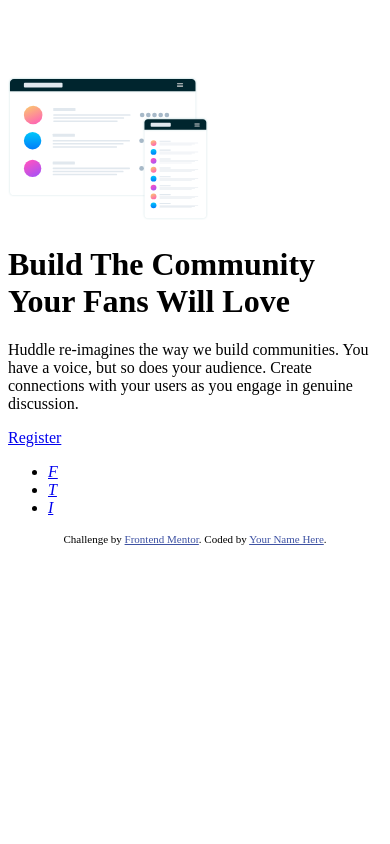
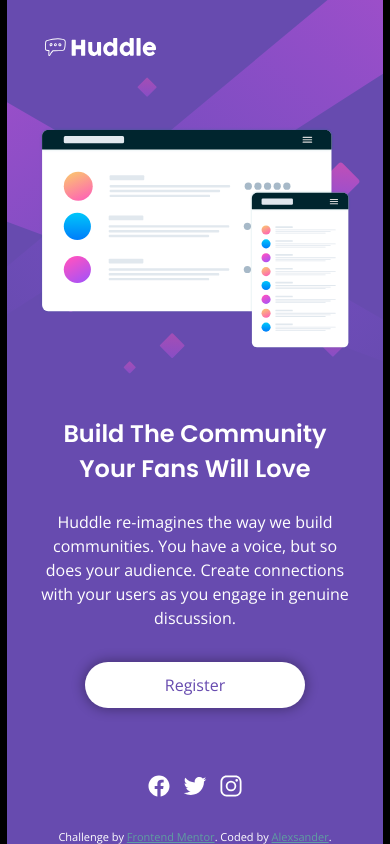
Before and after one commit to alexsanderBDS/frontend-mentor-huddle-landing-page-with-single-introductory-section-master, a plain HTML site: page index.html in a window 390 px wide. Drawn offline with nearby package versions, Linux system fonts and the light colour scheme.

Commit message:
mobile design 99% done!

```diff
--- a/index.html
+++ b/index.html
@@ -11,6 +11,12 @@
       sizes="32x32"
       href="./images/favicon-32x32.png"
     />
+    <link rel="preconnect" href="https://fonts.googleapis.com" />
+    <link rel="preconnect" href="https://fonts.gstatic.com" crossorigin />
+    <link
+      href="https://fonts.googleapis.com/css2?family=Open+Sans&family=Poppins:wght@400;600&display=swap"
+      rel="stylesheet"
+    />
 
     <link rel="stylesheet" href="styles.css" />
 
@@ -20,7 +26,7 @@
   </head>
   <body>
     <main class="container">
-      <img src="images/logo.svg" alt="logo" class="logo" />
+      <img src="images/logo.svg" alt="logo" class="logo" width="100" />
       <img
         src="images/illustration-mockups.svg"
         alt="design models"
@@ -34,23 +40,43 @@
           so does your audience. Create connections with your users as you
           engage in genuine discussion.
         </p>
+        <a href="#register" class="btn">Register</a>
       </div>
-      <a href="#register" class="btn">Register</a>
       <address class="link">
         <ul class="link-list">
-          <li class="link-item"><a href="#facebook">F</a></li>
-          <li class="link-item"><a href="#twitter">T</a></li>
-          <li class="link-item"><a href="#instagram">I</a></li>
+          <li class="link-item">
+            <a href="#facebook"
+              ><ion-icon name="logo-facebook" class="icon"></ion-icon
+            ></a>
+          </li>
+          <li class="link-item">
+            <a href="#twitter"
+              ><ion-icon name="logo-twitter" class="icon"></ion-icon
+            ></a>
+          </li>
+          <li class="link-item">
+            <a href="#instagram"
+              ><ion-icon name="logo-instagram" class="icon"></ion-icon
+            ></a>
+          </li>
         </ul>
       </address>
-      <footer>
+      <footer class="footer">
         <p class="attribution">
           Challenge by
           <a href="https://www.frontendmentor.io?ref=challenge" target="_blank"
             >Frontend Mentor</a
-          >. Coded by <a href="#">Your Name Here</a>.
+          >. Coded by <a href="https://github.com/alexsanderbds">Alexsander</a>.
         </p>
       </footer>
     </main>
+    <script
+      type="module"
+      src="https://unpkg.com/ionicons@5.5.2/dist/ionicons/ionicons.esm.js"
+    ></script>
+    <script
+      nomodule
+      src="https://unpkg.com/ionicons@5.5.2/dist/ionicons/ionicons.js"
+    ></script>
   </body>
 </html>
--- a/styles.css
+++ b/styles.css
@@ -3,7 +3,15 @@
   text-align: center;
 }
 .attribution a {
-  color: hsl(228, 45%, 44%);
+  /* color: hsl(228, 45%, 44%); */
+  color: cadetblue;
+}
+
+* {
+  margin: 0;
+  padding: 0;
+  box-sizing: border-box;
+  border: none;
 }
 
 html {
@@ -37,4 +45,118 @@ html {
   --80ws: calc(80rem / 16);
   --96ws: calc(96rem / 16);
   --128ws: calc(128rem / 16);
+
+  /* # COLORS */
+  --color-pv: hsl(257, 40%, 49%);
+  --color-psm: hsl(300, 69%, 71%);
+
+  overflow-x: hidden;
 }
+
+body {
+  font-family: "Open Sans", sans-serif;
+  font-weight: 400;
+  font-size: var(--16px);
+  background-color: #000;
+  color: #fff;
+
+  overflow-x: hidden;
+}
+
+.container {
+  min-width: calc(375rem / 16);
+  max-width: calc(376rem / 16);
+  margin: 0 auto;
+  background-color: var(--color-pv);
+  min-height: 100vh;
+  background-image: url(images/bg-mobile.svg);
+  background-repeat: no-repeat;
+  background-size: contain;
+
+  padding: var(--32ws);
+
+  display: grid;
+  grid-template-columns: 1fr;
+  gap: var(--48ws);
+
+  position: relative;
+}
+
+.logo {
+  width: calc(120rem / 16);
+}
+
+.heading {
+  font-family: "Poppins", sans-serif;
+  font-size: var(--24px);
+  text-align: center;
+}
+
+.content {
+  display: flex;
+  flex-direction: column;
+  gap: var(--24ws);
+}
+
+.text {
+  text-align: center;
+  line-height: 1.5;
+}
+
+.main-img {
+  width: 100%;
+}
+
+.btn:link,
+.btn:visited {
+  margin: auto;
+  width: calc(220rem / 16);
+  padding: var(--12ws) var(--24ws);
+  text-align: center;
+  text-decoration: none;
+
+  background-color: #fff;
+  color: var(--color-pv);
+  border-radius: var(--32ws);
+  box-shadow: 0 0 12px 2px rgb(0 0 0 / 31%);
+
+  transition: background 0.5s, color 0.5s;
+}
+
+.btn:hover,
+.btn:active {
+  background-color: var(--color-psm);
+  color: #fff;
+}
+
+.link {
+  display: flex;
+  justify-content: center;
+  align-items: center;
+}
+
+.link-list {
+  list-style: none;
+
+  display: flex;
+  gap: var(--12ws);
+}
+.icon {
+  font-size: var(--24px);
+  color: #fff;
+
+  transition: color 0.5s;
+}
+
+.icon:hover {
+  color: var(--color-psm);
+}
+
+.footer {
+  position: absolute;
+  /* display: none; */
+  top: 100%;
+  left: 50%;
+  transform: translate(-50%, -100%);
+  width: 100%;
+}
```
